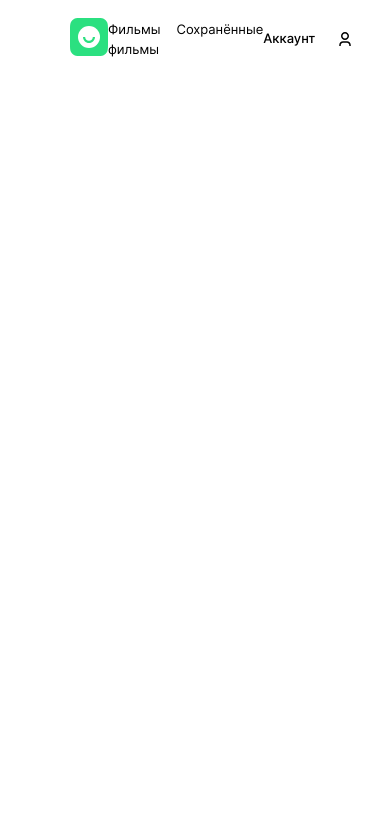
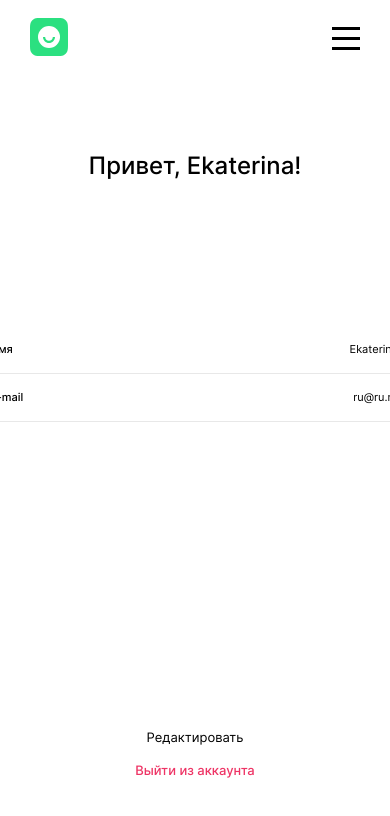
Before and after one commit to ekaterina-wert/movies-explorer-frontend, a React (Create React App) app in the folder wert-movies/: page /profile in a window 390 px wide. Shown: the top 816 px of the page. Built offline with nearby package versions, Linux system fonts and the light colour scheme.

Commit message:
feat: profile without adaptive layout

```diff
--- a/wert-movies/src/components/App.js
+++ b/wert-movies/src/components/App.js
@@ -4,8 +4,9 @@ import { Route, Switch } from 'react-router-dom';
 import Header from './header/Header';
 // import Footer from './footer/Footer.js';
 // import Main from './main/Main.js';
-import Login from './auth/Login.js';
-import Register from './auth/Register.js';
+import Profile from './auth/profile/Profile';
+import Login from './auth/Login';
+import Register from './auth/Register';
 // import Profile from './auth/profile/Profile.js';
 // import Movies from './movies/Movies.js';
 // import SavedMovies from './savedMovies/SavedMovies.js';
@@ -42,6 +43,13 @@ function App() {
           // loggedIn={loggedIn}
           component={Profile}
         /> */}
+        <Route path="/profile">
+          <Profile
+          // onRegister={handleRegister}
+          name='Ekaterina'
+          email='ru@ru.ru'
+          />
+          </Route>
           <Route path="/signup">
             <Register
             // onRegister={handleRegister}
--- /dev/null
+++ b/wert-movies/src/components/auth/profile/Profile.css
@@ -0,0 +1,102 @@
+.profile {
+  display: flex;
+  flex-direction: column;
+  justify-content: space-between;
+  align-items: center;
+  min-height: 85vh;
+}
+
+.profile__title {
+  color: #000;
+  font-weight: 500;
+  font-size: 24px;
+  line-height: 1.21;
+  margin: 74px auto 0;
+  flex-grow: 1;
+}
+
+.profile__form {
+    flex-grow: 2;
+}
+
+.profile__user-container {
+  margin: 0;
+  padding: 0;
+  outline: none;
+  box-sizing: border-box;
+  border: none;
+  width: 410px;
+}
+
+.profile__user-info {
+  display: flex;
+  flex-direction: row;
+  justify-content: space-between;
+  align-items: center;
+  border-bottom: 1px solid #E8E8E8;
+}
+
+.profile__label {
+  color: #000;
+  font-weight: 500;
+  font-size: 11px;
+  line-height: 1.21;
+}
+
+.profile__text {
+  color: #000;
+  font-weight: 400;
+  font-size: 11px;
+  line-height: 1.21;
+  text-decoration: none;
+  border: none;
+  background: none;
+  margin-top: 16px;
+}
+
+.profile__text_type_input {
+  text-align: right;
+  width: 75%;
+  margin-bottom: 16px;
+}
+
+.profile__text_type_edit-button {
+  font-size: 13px;
+  cursor: pointer;
+}
+
+.profile__text_type_signout {
+  font-size: 13px;
+  font-weight: 500;
+  color: #ee3465;
+  margin-bottom: 16px;
+}
+
+.profile__submit {
+    margin: 0;
+    padding: 13px 0 15px;
+    outline: none;
+    box-sizing: border-box;
+    border: none;
+    width: 410px;
+    background: #2be080;
+    border-radius: 3px;
+    cursor: pointer;
+    transition: opacity 0.4s ease;
+    font-weight: 500;
+    font-size: 14px;
+    line-height: 1.21;
+    text-align: center;
+    color: #fff;
+}
+
+.popup__submit:hover {
+  opacity: 0.8;
+}
+
+.profile__actions-container {
+  display: flex;
+  flex-direction: column;
+  justify-content: space-between;
+  align-items: center;
+}
--- /dev/null
+++ b/wert-movies/src/components/auth/profile/Profile.js
@@ -0,0 +1,111 @@
+import React from 'react';
+import { Link } from 'react-router-dom';
+import './Profile.css';
+import logo from '../../../images/logo.svg';
+
+function Profile(props) {
+    const [userData, setUserData] = React.useState({
+        email: '',
+        password: '',
+    });
+
+    // Определяем, нажата ли кнопка редактирования профиля
+    // const isEdit = props.likes.some(like => like._id === currentUser._id);
+    const [isEdit, setIsEdit] = React.useState(false);
+
+    function handleEditProfile() {
+        setIsEdit(true);
+    }
+
+    function handleChangeData(e) {
+        const { name, value } = e.target;
+
+        setUserData({
+            ...userData,
+            [name]: value
+        })
+    }
+
+    function handleSubmit(e) {
+        e.preventDefault();
+
+        // props.onSubmit(userData)
+
+        setIsEdit(false);
+    }
+
+    return (
+        <div className="profile">
+            <p className="profile__title">Привет, {props.name}!</p>
+
+            {/* <ul className="profile__user-container">
+                <li className="profile__user-info">
+                    <span className='profile__text profile__text_header'>Имя</span>
+                    <span className='profile__text'>{props.name}</span>
+                </li>
+                <li className="profile__user-info">
+                    <span className='profile__text profile__text_type_header'>E-mail</span>
+                    <span className='profile__text'>{props.email}</span>
+                </li>
+            </ul> */}
+
+            <form
+                id='edit-profile'
+                className="profile__form"
+                onSubmit={handleSubmit}
+            >
+                <fieldset className="profile__user-container">
+                    <div className="profile__user-info">
+                        <label className="profile__label">Имя</label>
+                        <input
+                            type="name"
+                            className="profile__text profile__text_type_input profile__text_id_name"
+                            name="name"
+                            value={props.name}
+                            // value={userName.name}
+                            // onChange={handleChangeData}
+                            disabled={!isEdit}
+                            required
+                        />
+                    </div>
+
+                    <div className="profile__user-info">
+                        <label className="profile__label">E-mail</label>
+                        <input
+                            type="email"
+                            className="profile__text profile__text_type_input profile__text_id_email"
+                            name="email"
+                            value={props.email}
+                            // value={userData.email}
+                            // onChange={handleChangeData}
+                            disabled={!isEdit}
+                            required
+                        />
+                    </div>
+                </fieldset>
+
+            </form>
+
+            {isEdit &&
+                <button className="profile__submit" type="submit" form='edit-profile'>Сохранить</button>
+            }
+
+            {!isEdit &&
+                <div className="profile__actions-container">
+                    <button
+                        className="profile__text profile__text_type_edit-button"
+                        type="button" id="edit-button"
+                        aria-label="Редактировать профиль"
+                        onClick={handleEditProfile}
+                    // onClick={props.onClick}
+                    >
+                        Редактировать
+                    </button>
+                    <Link to='/signout' className="profile__text profile__text_type_signout">Выйти из аккаунта</Link>
+                </div>
+            }
+        </div >
+    )
+}
+
+export default Profile;
--- a/wert-movies/src/components/header/Header.css
+++ b/wert-movies/src/components/header/Header.css
@@ -1,4 +1,5 @@
 .header {
+  position: relative;
   margin: 0 auto;
   padding: 0 70px;
   display: grid;
@@ -28,6 +29,14 @@
   object-fit: cover;
 }
 
+.header__burger {
+  display: none;
+}
+
+.header__nav {
+  grid-area: menu;
+}
+
 .header__text {
   text-decoration: none;
   color: #000;
@@ -45,13 +54,8 @@
   font-weight: 500;
 }
 
-.header__nav {
-  grid-area: menu;
-}
-
 .header__text_block_profile {
   font-weight: 500;
-
 }
 
 .header__nav-link {
@@ -59,14 +63,16 @@
 }
 
 .header__nav-link:hover {
-  opacity: 0.8;
+  opacity: 0.7;
 }
 
 .header__profile-icon {
+  width: 12px;
+  height: 14px;
   margin-left: 8px;
 }
 
-.header__container {
+.header__profile-container {
   grid-area: profile;
   display: flex;
   flex-direction: row;
@@ -74,14 +80,60 @@
   align-content: center;
   text-decoration: none;
 }
-/*
-@media screen and (max-width: 880px) {
-    .header__logo {
-        margin: 28px 27px 28px;
-        max-width: 103px;
-    }
 
-        .header__text {
-        margin-right: 27px;
-    }
-} */
+@media screen and (max-width: 800px) {
+  .header {
+    grid-template-columns: repeat(2, auto);
+    grid-template-areas: 'logo menu';
+    padding: 0 30px;
+  }
+
+  .header__burger {
+    justify-self: end;
+    display: block;
+    position: relative;
+    width: 28px;
+    height: 23px;
+    grid-area: menu;
+    cursor: pointer;
+  }
+
+  .header__burger:before {
+    content: '';
+    background-color: #000;
+    position: absolute;
+    width: 100%;
+    height: 3px;
+    left: 0;
+    top: 0;
+  }
+
+  .header__burger:after {
+    content: '';
+    background-color: #000;
+    position: absolute;
+    width: 100%;
+    height: 3px;
+    left: 0;
+    bottom: 0;
+  }
+
+  .header__burger-middle {
+    content: '';
+    background-color: #000;
+    position: absolute;
+    width: 100%;
+    height: 3px;
+    left: 0;
+    top: 10px;
+  }
+
+  .header__nav {
+    display: none;
+  }
+
+  .header__profile-container {
+    display: none;
+  }
+
+}
--- a/wert-movies/src/components/header/Header.js
+++ b/wert-movies/src/components/header/Header.js
@@ -3,43 +3,41 @@ import React from 'react';
 import { NavLink, Link } from 'react-router-dom';
 import logo from '../../images/logo.svg';
 import profileIcon from '../../images/profile-icon.svg';
+import Navigation from '../navigation/Navigation';
 
 function Header(props) {
+
+    const [menuToggle, setMenuToggle] = React.useState(false);
+
+    function handleMenuToggle(e) {
+        setMenuToggle(!menuToggle);
+        console.log(menuToggle)
+    }
+
+    const isOpen = menuToggle ? true : false;
+
     return (
         <div className='header'>
-            <a href="#" className="header__link" target="_blank" rel="noreferrer">
+            <Link to='/' className="header__link">
                 <img className="header__logo" src={logo} alt="Это wert-movies." />
-            </a>
+            </Link>
+
+            <div className="header__burger" onClick={handleMenuToggle}>
+                <span className="header__burger-middle"></span>
+            </div>
+
+            {isOpen && <Navigation />}
+
             <nav className='header__nav'>
                 <NavLink className='header__text header__nav-link' activeClassName="header__text_active" to='/movies'>Фильмы</NavLink>
                 <NavLink className='header__text header__nav-link' activeClassName="header__text_active" to='/saved-movies'>Сохранённые фильмы</NavLink>
             </nav>
 
-            <Link to='/profile' className='header__container header__nav-link'>
+            <Link to='/profile' className='header__profile-container header__nav-link'>
                 <p className='header__text header__text_block_profile'>Аккаунт</p>
                 <img className='header__profile-icon' src={profileIcon} alt="Иконка профиля" />
             </Link>
 
-            {/* <Switch> */}
-            {/* <Route path="/movies"> */}
-            {/* <Link to='/movies' className="header__text header__nav-link">Фильмы</Link> */}
-            {/* </Route>  */}
-            {/*
-                <Route path="/saved-movies">
-                    <Link to='/saved-movies' className="header__text header__nav-link">Сохранённые фильмы</Link>
-                </Route>
-
-                <Route path="/profile">
-                    <div className='header__container'>
-                       <Link to='/profile' className="header__text header__nav-link">Аккаунт<img className='header__profile-icon' src={profileIcon} alt="Иконка профиля" /></Link>
-                    </div>
-
-                </Route>
-
-                <Route>
-                    {props.loggedIn ? <Redirect exact to="/" /> : <Redirect to="/signin" />}
-                </Route> */}
-            {/* </Switch> */}
         </div>
     )
 };
--- /dev/null
+++ b/wert-movies/src/components/navigation/Navigation.js
@@ -0,0 +1,26 @@
+import './Navigation.css';
+import React from 'react';
+// import { NavLink, Link } from 'react-router-dom';
+// import profileIcon from '../../images/profile-icon.svg';
+
+function Navigation(props) {
+
+    return (
+        <div className='navigation'>
+            pltskdfnjkfnvjnjvkfmvkmkfdkmbksinbkjsfnbjksnjsn
+
+            {/* <nav className='header__nav'>
+                <NavLink className='header__text header__nav-link' activeClassName="header__text_active" to='/movies'>Фильмы</NavLink>
+                <NavLink className='header__text header__nav-link' activeClassName="header__text_active" to='/saved-movies'>Сохранённые фильмы</NavLink>
+            </nav>
+
+            <Link to='/profile' className='header__profile-container header__nav-link'>
+                <p className='header__text header__text_block_profile'>Аккаунт</p>
+                <img className='header__profile-icon' src={profileIcon} alt="Иконка профиля" />
+            </Link> */}
+
+        </div>
+    )
+};
+
+export default Navigation;
```
Also changed, not shown: wert-movies/src/components/navigation/Navigation.css (added), wert-movies/src/images/burger-menu.svg (added). Lines whose indentation alone changed are shown as unchanged.
